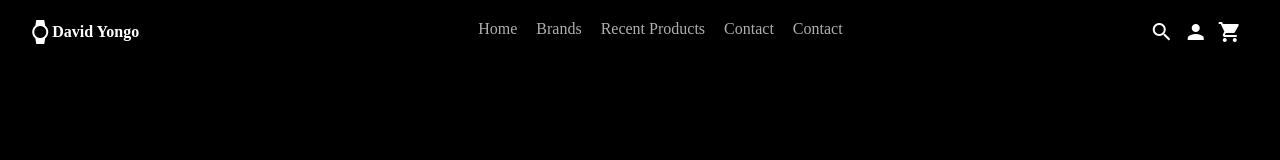
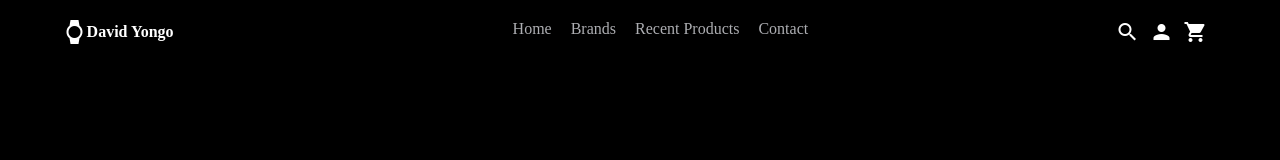
Before and after one commit to YongoDavid/watchWebsite, a plain HTML site: page index.html in a window 1280 px wide. Shown: the top 160 px of the page. Drawn offline with Linux system fonts and the light colour scheme.

Commit message:
removed a list from the nav bar

```diff
--- a/index.html
+++ b/index.html
@@ -21,7 +21,7 @@
             <li><a href="#">Brands</a></li>
             <li><a href="#">Recent Products</a></li>
             <li><a href="#">Contact</a></li>
-            <li><a href="#">Contact</a></li>
+            <!-- <li><a href="#">Contact</a></li> -->
         </ul>
 
         <div class="nav-right">
```
